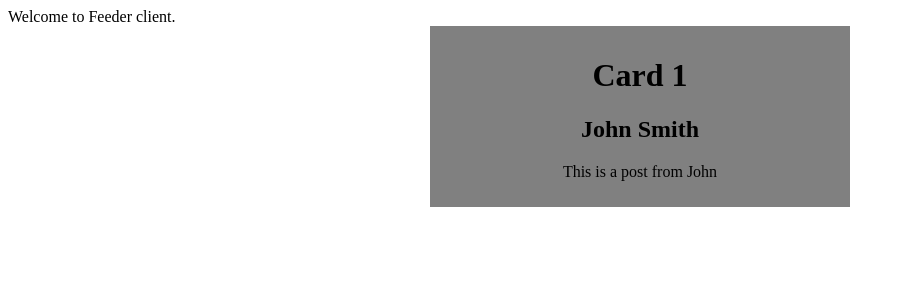
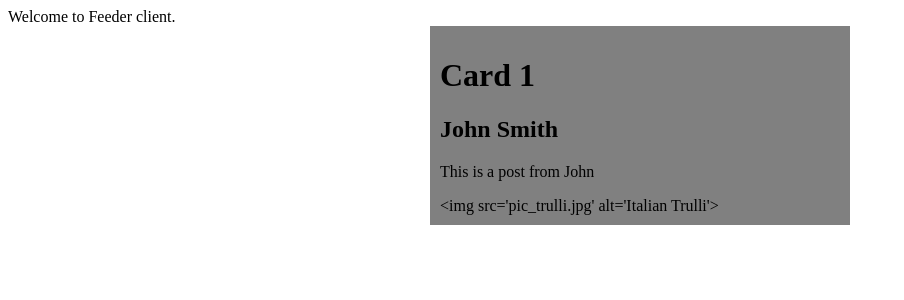
Before and after one commit to softeng-701-group-5/softeng-701-assignment-1, a React (Create React App) app in the folder client/: page / in a window 1280 px wide. Shown: the top 300 px of the page, without its empty margins (0-904 px from the left). Built offline with nearby package versions, Linux system fonts and the light colour scheme.

Commit message:
image if conditional

```diff
--- a/client/src/App.jsx
+++ b/client/src/App.jsx
@@ -4,6 +4,13 @@ import Card from './components/Card'
 export const App = () => {
   return <div>
     Welcome to Feeder client.
-    <Card title="Card 1" username="John Smith" user_icon="" date_time="17/05/19" text="This is a post from John" image="" media="Twitter" />
+    <Card title="Card 1"
+      username="John Smith"
+      user_icon=""
+      date_time="17/05/19"
+      text="This is a post from John"
+      image="<img src='pic_trulli.jpg' alt='Italian Trulli'>"
+      // image=""
+      media="Twitter" />
     </div>;
 };
--- a/client/src/components/Card.jsx
+++ b/client/src/components/Card.jsx
@@ -2,12 +2,16 @@ import React from 'react';
 
 // available props: title, username, user_icon, date_time, text, image, media
 function Card(props) {
+
     return (
         <center>
-        <div style = {{width: "400px", background: "grey", padding:"10px"}}>
+        <div style = {{width: "400px", background: "grey", padding:"10px", textAlign:"left"}}>
             <h1>{props.title}</h1>
             <h2>{props.username}</h2>
             <p>{props.text}</p>
+
+            {/* only displays if there is an image */}
+            <div>{props.image ? props.image : null}</div>
         </div>
         </center>
     );
```
